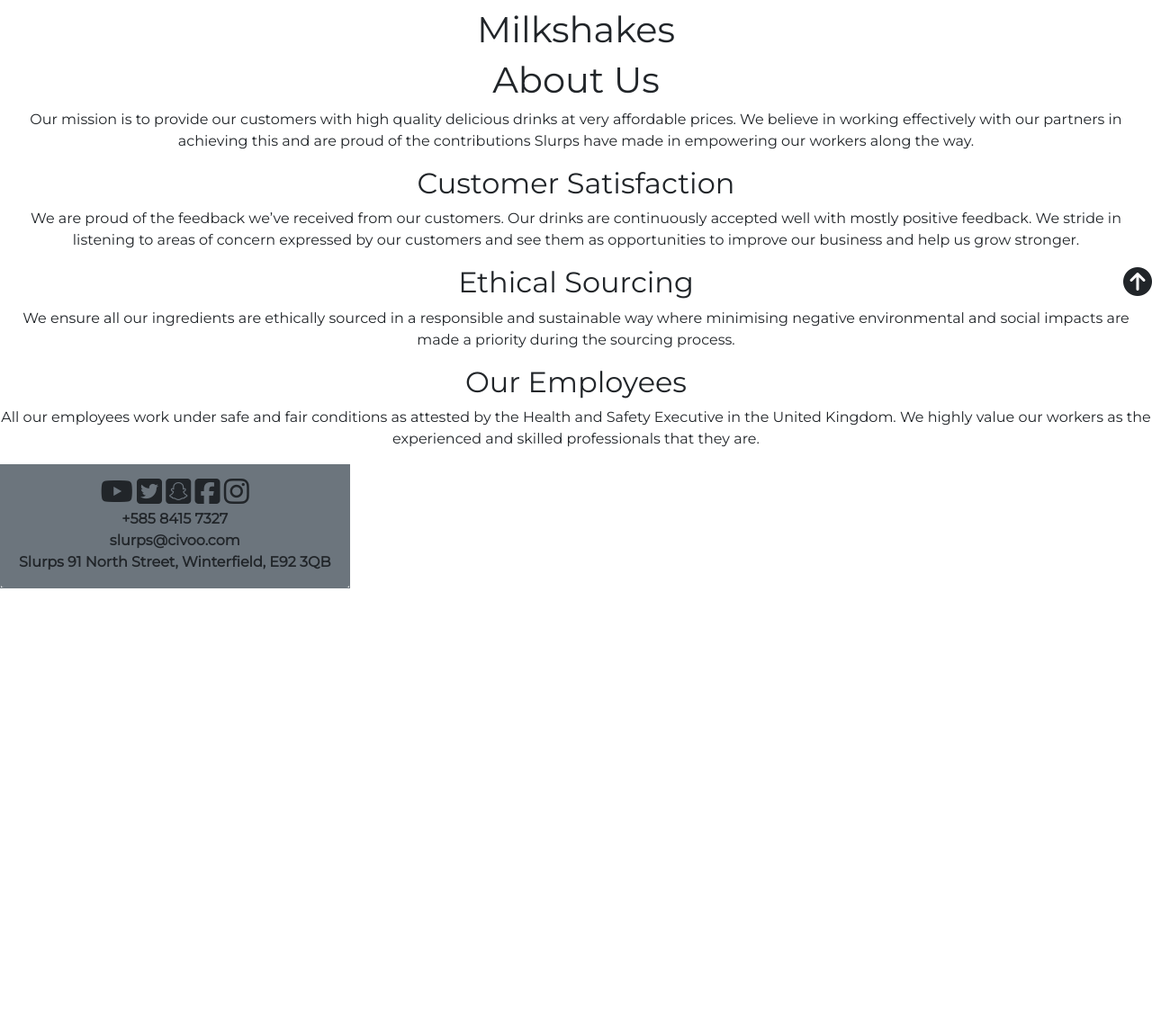
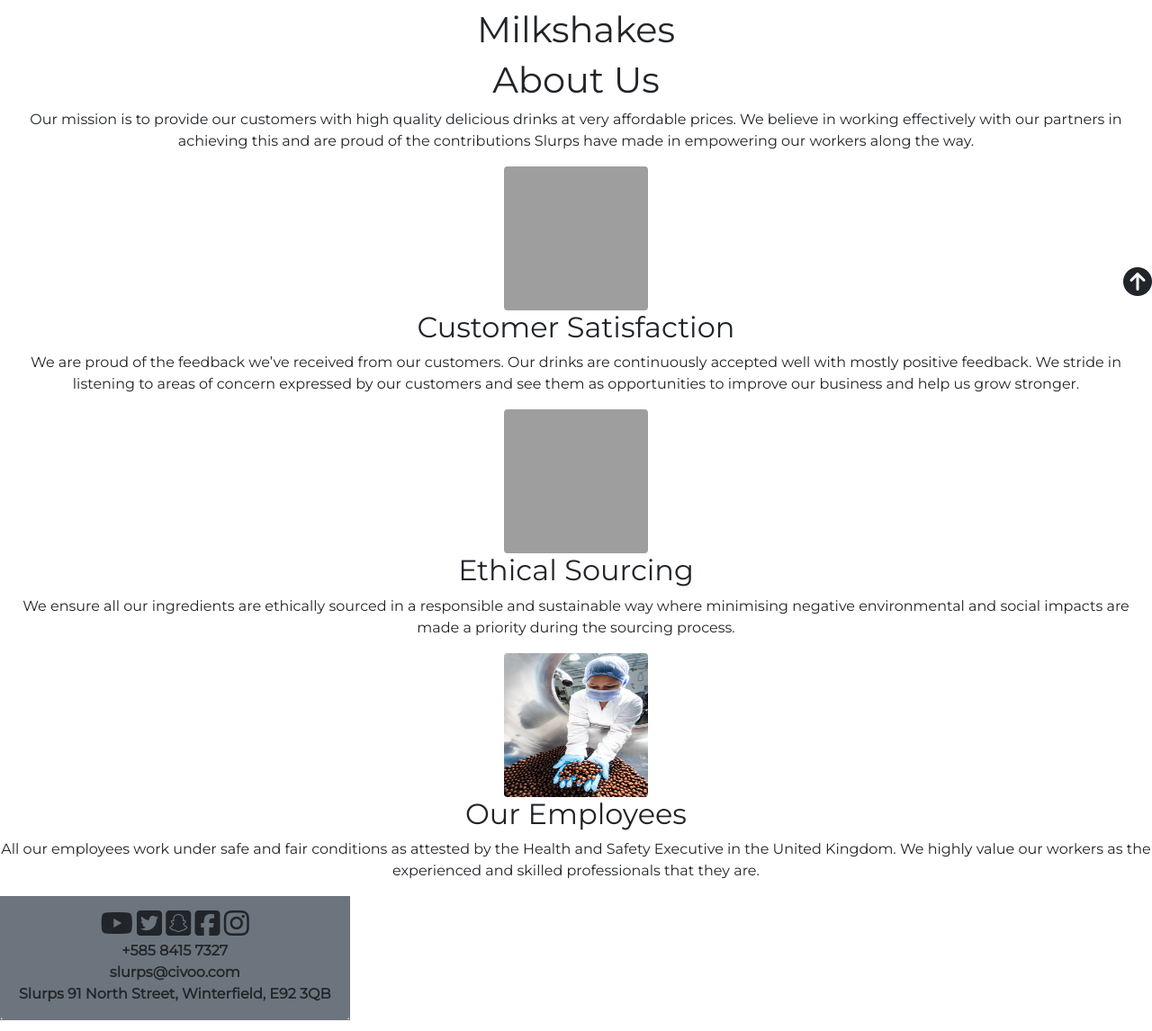
Before and after one commit to VioletViolaVi/Milestone-Project-4, a Django app: template home/templates/home/index.html in a window 1280 px wide. Shown: the part 263-1409 px from the top of the page at 90% size. Before the commit the page ends 917 px from the top, so only its background shows below. Run offline with Django 3.2, Linux system fonts and the light colour scheme; the template is opened without the code that fills it, so the values that code supplies are empty; parts of the project's set-up code (start-up, migrations or seed data) failed here and were passed over; some libraries are stand-ins or nearby versions; grey boxes are pictures that could not be loaded.

Commit message:
Add and style images in about us section on the home page.

```diff
--- a/home/apps.py
+++ b/home/apps.py
@@ -3,4 +3,3 @@ from django.apps import AppConfig
 
 class DrinksConfig(AppConfig):
     name = 'drinks'
-    # name = 'home'
--- a/home/templates/includes/about-us.html
+++ b/home/templates/includes/about-us.html
@@ -1,12 +1,16 @@
 <section>
     <h1 class="text-capitalize">about us</h1>
+    <div>
         <p>
           Our mission is to provide our customers with high quality delicious drinks
           at very affordable prices. We believe in working effectively with our
           partners in achieving this and are proud of the contributions Slurps have
           made in empowering our workers along the way.
         </p>
+    </div>
 
+    <div class="about_us_img">
+        <img src="media/about-people.jpg" class="rounded">
         <h2 class="text-capitalize">customer satisfaction</h2>
         <p>
           We are proud of the feedback we’ve received from our customers. Our drinks
@@ -14,18 +18,25 @@
           listening to areas of concern expressed by our customers and see them as
           opportunities to improve our business and help us grow stronger.
         </p>
+    </div>
 
+    <div class="about_us_img">
+        <img src="media/about-farm.jpg" class="rounded">
         <h2 class="text-capitalize">ethical sourcing</h2>
         <p>
           We ensure all our ingredients are ethically sourced in a responsible and
           sustainable way where minimising negative environmental and social impacts
           are made a priority during the sourcing process.
         </p>
+    </div>
 
+    <div class="about_us_img">
+        <img src="media/about-maker.jpg" class="rounded">
         <h2 class="text-capitalize">our employees</h2>
         <p>
           All our employees work under safe and fair conditions as attested by the
           Health and Safety Executive in the United Kingdom. We highly value our
           workers as the experienced and skilled professionals that they are.
         </p>
+    </div>
 </section>
--- a/static/css/style.css
+++ b/static/css/style.css
@@ -138,7 +138,7 @@ body {
   position: absolute;
 }
 
-/******************************************* drink imgs & selection forms */
+/******************************************* home page */
 .quantity-selection button:active,
 .quantity-selection button:focus {
   background-color: lightslategray;
@@ -170,7 +170,8 @@ body {
   padding: 0 0.5em;
 }
 
-.drinks_img img {
+.drinks_img img,
+.about_us_img img {
   width: 10em;
   height: 10em;
 }
--- a/templates/includes/nav-bar.html
+++ b/templates/includes/nav-bar.html
@@ -35,7 +35,7 @@
         </ul>
         <form method="GET" action="#" class="form-inline my-2 my-lg-0">
             {% csrf_token %}
-            <input class="form-control mr-sm-2 text-body font-weight-bold" type="search" placeholder="Search" aria-label="Search">
+            <input class="form-control mr-sm-2 text-body font-weight-bold" type="search" placeholder="Search" aria-label="Search" name="search">
             <button class="btn btn-outline-dark my-2 my-sm-0 text-body font-weight-bold text-capitalize" type="submit">search</button>
         </form>
     </div>
```
Also changed, not shown: home/models.py (+4 -3 lines), home/migrations/0002_auto_20201007_1115.py (added), home/migrations/0003_auto_20201007_1206.py (added), home/migrations/0004_remove_about_us_para_about_us_topic.py (added), home/migrations/0005_auto_20201007_1256.py (added). Lines whose indentation alone changed are shown as unchanged.
